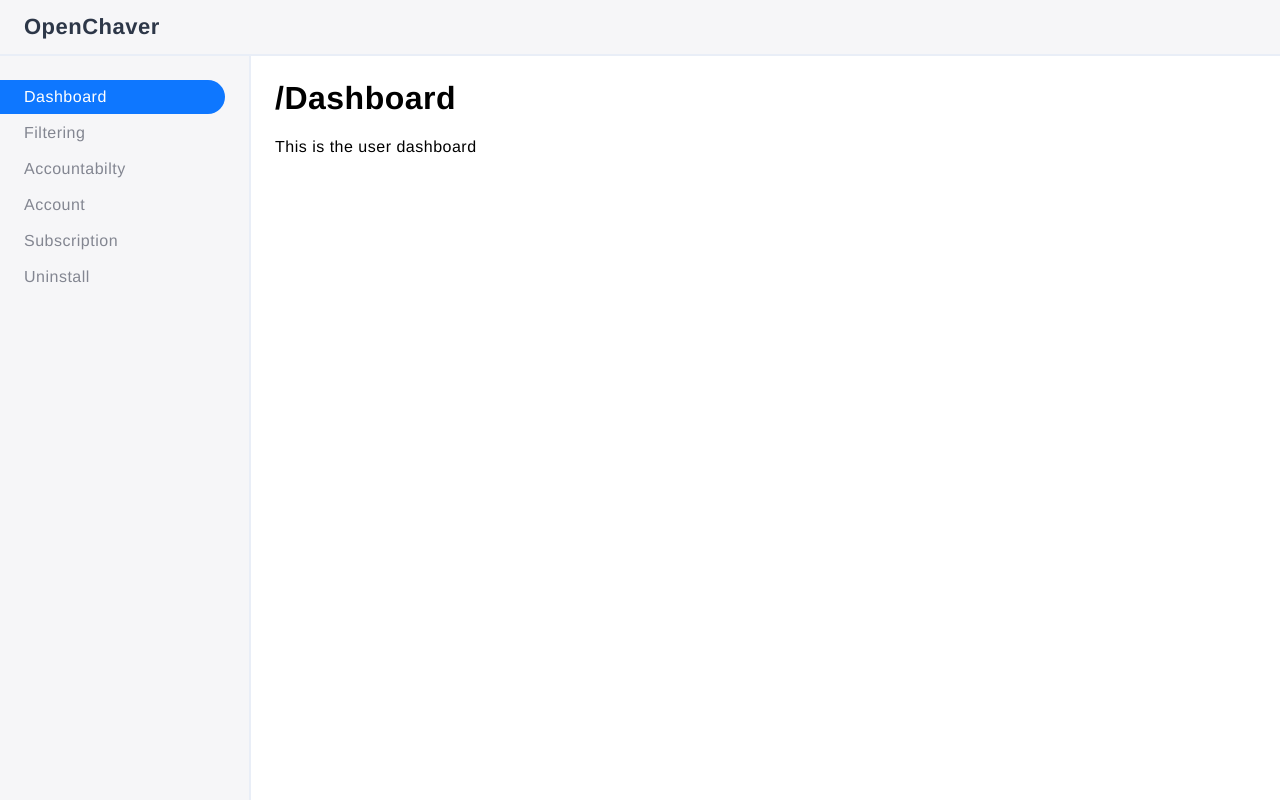
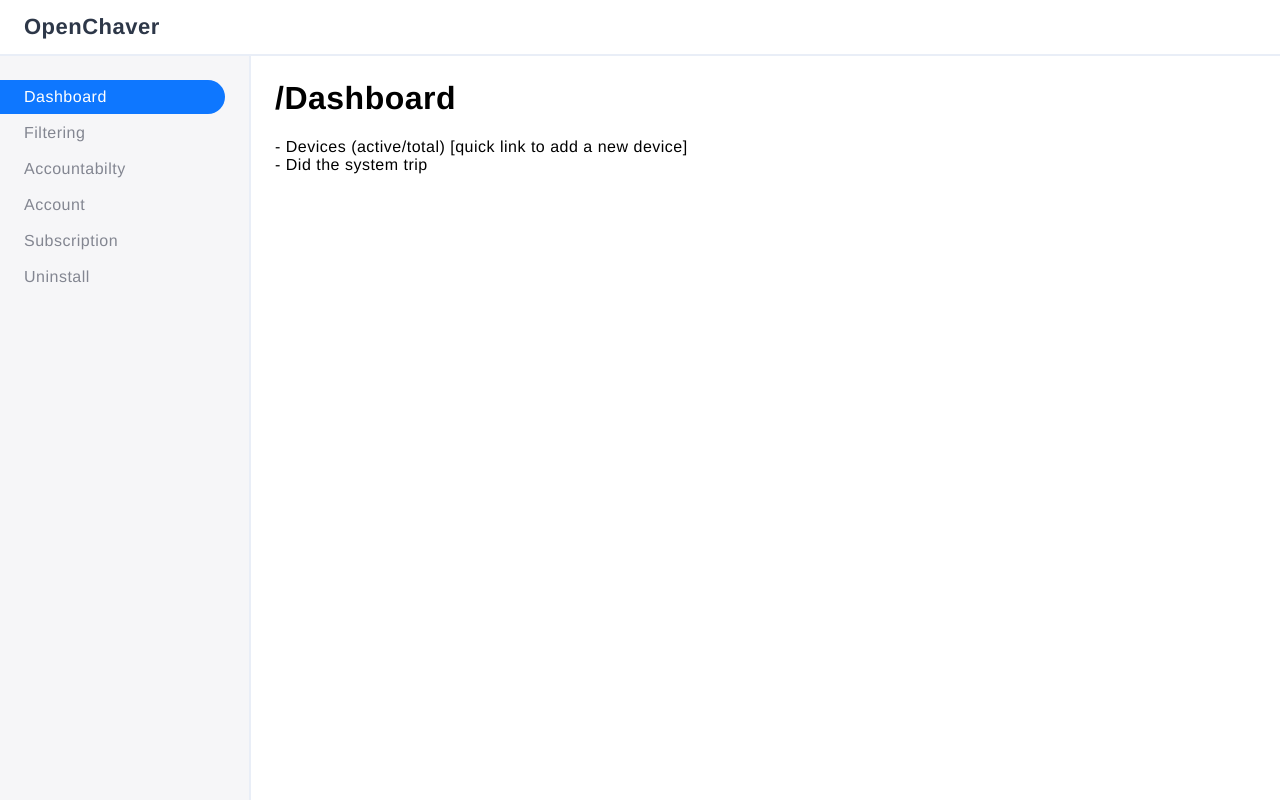
Before and after one commit to dickermoshe/OpenChaver-Server, a SvelteKit app in the folder frontend/: page /dashboard in a window 1280 px wide. Built offline with nearby package versions, Linux system fonts and the light colour scheme.

Commit message:
Minimal UI changes

```diff
--- a/frontend/src/lib/Header.svelte
+++ b/frontend/src/lib/Header.svelte
@@ -25,7 +25,7 @@
 		width: 100%;
 		padding: 0 var(--general-spacing);
 		box-sizing: border-box;
-		background-color: var(--secondary-bg-color);
+		background-color: var(--default-bg-color);
 		border-bottom: 2px solid var(--default-border-color);
 		z-index: 100;
 	}
--- a/frontend/src/routes/+layout.svelte
+++ b/frontend/src/routes/+layout.svelte
@@ -1,7 +1,7 @@
 <script lang="ts">
 	import { page } from '$app/stores'
 	import '../app.css'
-	import Header from '../lib/Header.svelte'
+	import Header from '$lib/Header.svelte'
 
 	const routes = ['dashboard', 'filtering', 'accountabilty', 'account', 'subscription', 'uninstall']
 </script>
--- a/frontend/src/routes/dashboard/+page.svelte
+++ b/frontend/src/routes/dashboard/+page.svelte
@@ -3,4 +3,5 @@
 	<meta name="description" content="Control and modify your OpenChaver account." />
 </svelte:head>
 
-This is the user dashboard
+- Devices (active/total) [quick link to add a new device]<br />
+- Did the system trip<br />
--- a/frontend/src/routes/subscription/+page.svelte
+++ b/frontend/src/routes/subscription/+page.svelte
@@ -1 +1 @@
-<p>Our filtering service is currently free at no cost to the public.</p>
+<p>Filtering-as-a-service (FaaS) is currently provided at no cost to a private end user*.</p>
```
Also changed, not shown: frontend/static/favicon.png.
